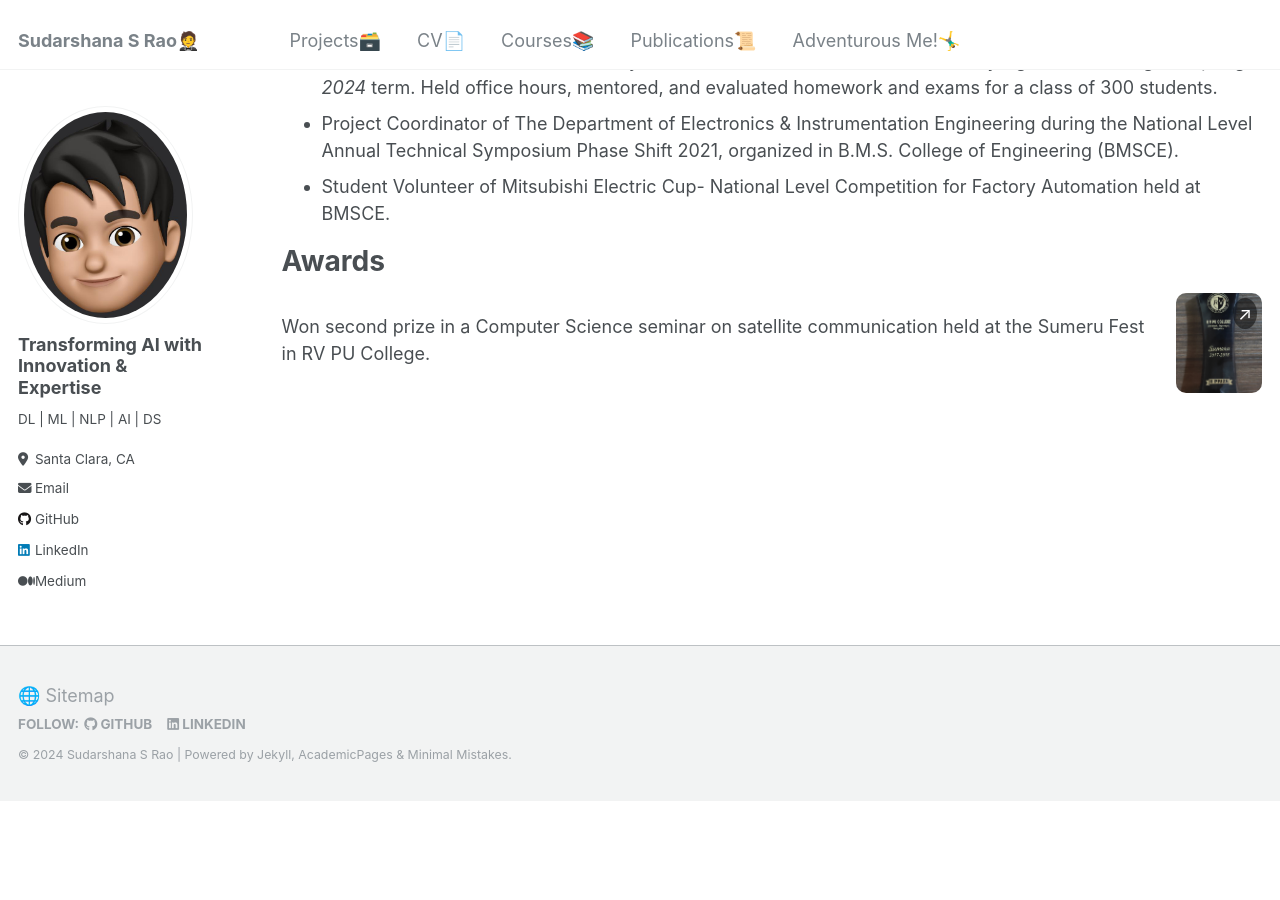
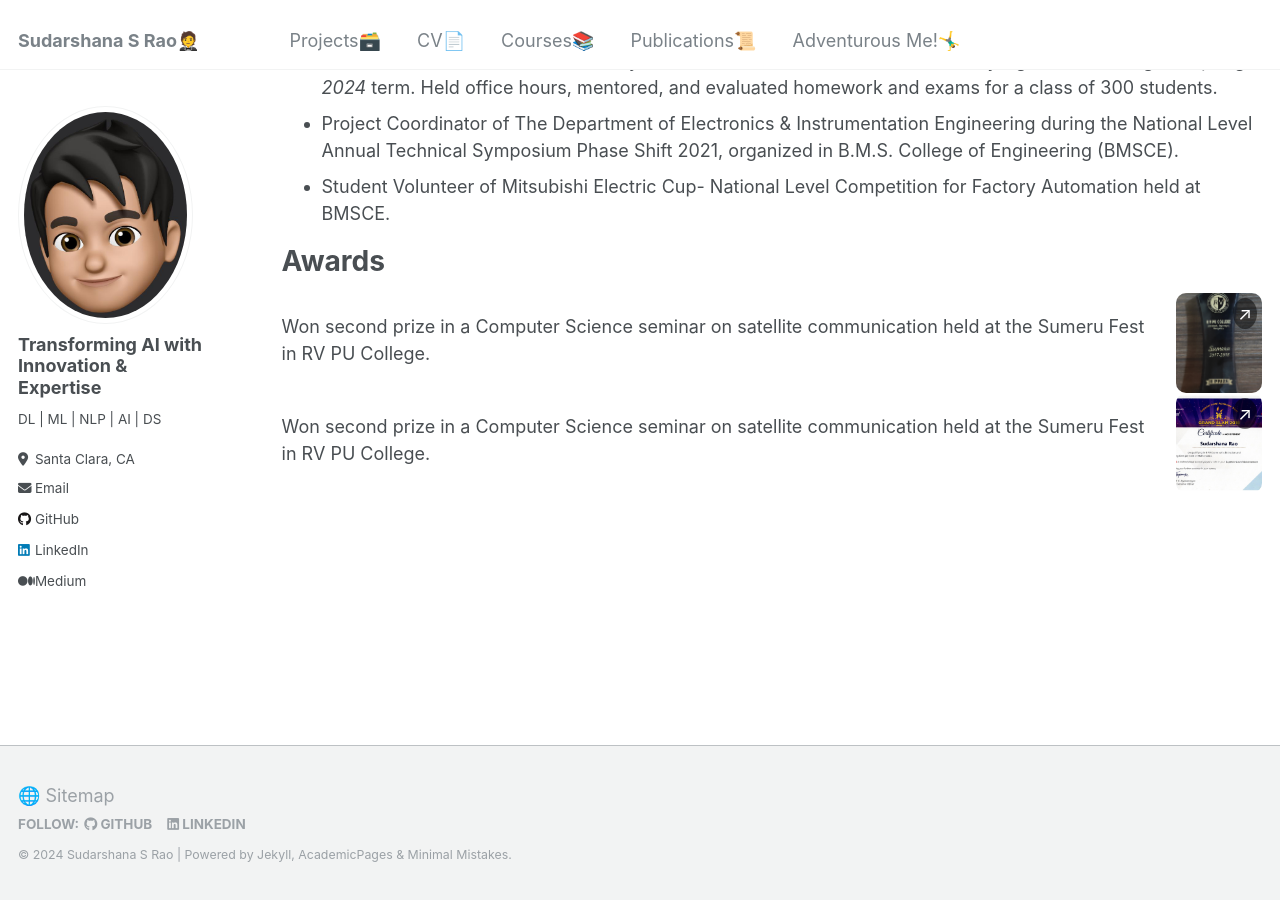
Before and after one commit to SudarshanaSRao/SudarshanaSRao.github.io, a Jekyll site: the page built from _pages/cv.md, in a window 1280 px wide and 900 px high, scrolled down 2240 px. Built offline with Jekyll 4.4.1, drawn with Linux system fonts in a browser that asks for light colours; before the commit the page ends 3040 px from its top, so only the background shows below that.

Commit message:
Update cv.md

```diff
--- a/_pages/cv.md
+++ b/_pages/cv.md
@@ -237,6 +237,21 @@ Awards
     </div>
 </div>
 
+<div class="content-container">
+    <p>Won second prize in a Computer Science seminar on satellite communication held at the Sumeru Fest in RV PU College.</p>
+    <div class="thumbnail-container">
+        <img src="/images/Second PUC math.jpg" alt="Satellite Communication Seminar" class="thumbnail" onclick="openPopup()">
+        <span class="popup-icon">&#x2197;</span>
+    </div>
+</div>
+
+<div id="popup" onclick="closePopup()">
+    <div class="popup-content" onclick="event.stopPropagation()">
+        <span class="close-button" onclick="closePopup()">&times;</span>
+        <img id="popupImage" src="/images/Second PUC math.jpg" alt="Full size image">
+    </div>
+</div>
+
 <script>
     function openPopup() {
         document.getElementById('popup').style.display = 'flex';
```
